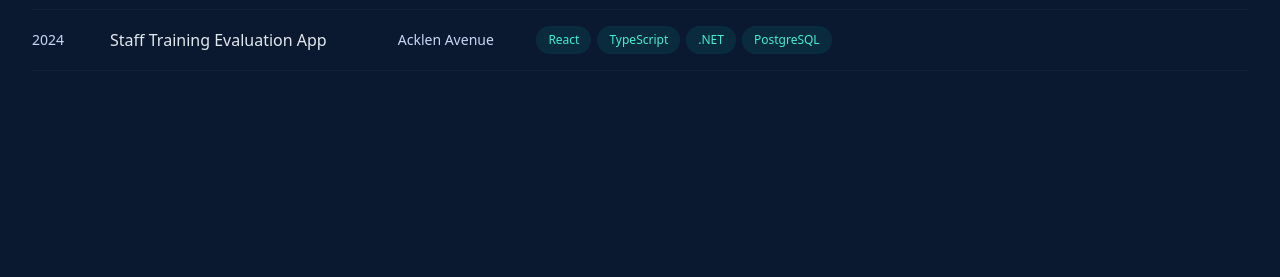
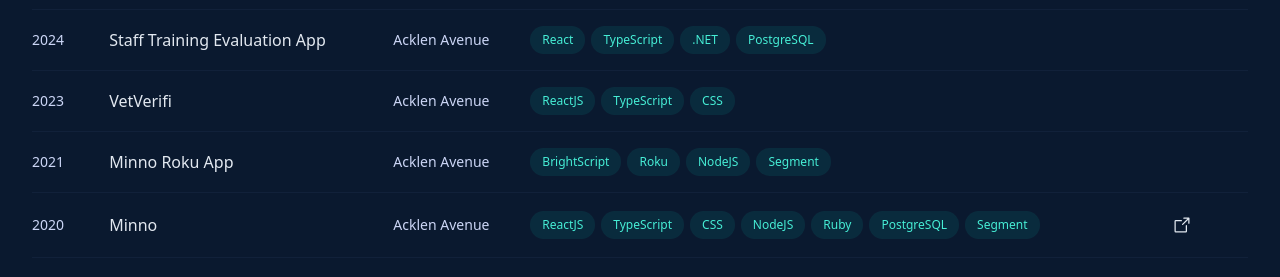
Before and after one commit to Lictro/my-portfolio, a Next.js app: page /projects in a window 1280 px wide. Shown: the part 943-1220 px from the top of the page. Before the commit the page ends 1062 px from the top, so only its background shows below. Built offline with nearby package versions, Linux system fonts and the light colour scheme.

Commit message:
Add real projects

```diff
--- a/src/app/projects/components/FeaturedProjectCard.tsx
+++ b/src/app/projects/components/FeaturedProjectCard.tsx
@@ -13,7 +13,6 @@
           alt={project.name}
           className="w-full h-full object-cover group-hover:scale-105 transition-transform duration-500"
         />
-        <div className="absolute inset-0 bg-gradient-to-t from-card/90 via-card/50 to-transparent" />
       </div>
 
       {/* Content */}
--- a/src/app/projects/page.tsx
+++ b/src/app/projects/page.tsx
@@ -13,7 +13,7 @@
     description:
       'Personal bookmark management application to organize, categorize, and quickly access saved resources with a clean and responsive interface.',
     image: '/images/bookmark-manager.png',
-    year: '2025',
+    year: '2026',
     madeAt: 'Personal',
     technologies: [
       'Next.js',
@@ -31,7 +31,8 @@
     name: 'Mobile Data Collection App',
     description:
       'Cross-platform mobile application enabling field users to capture photos and submit structured form data with secure authentication and cloud storage integration.',
-    image: '',
+    image:
+      'https://images.unsplash.com/photo-1519389950473-47ba0277781c?w=800&h=500&fit=crop',
     year: '2025',
     madeAt: 'Acklen Avenue',
     technologies: [
@@ -50,14 +51,63 @@
     name: 'Staff Training Evaluation App',
     description:
       'Full-stack web application for evaluating healthcare staff training programs with dynamic forms and secure backend processing.',
-    image: '',
+    image:
+      'https://images.unsplash.com/photo-1454165804606-c3d57bc86b40?w=800&h=500&fit=crop',
     year: '2024',
     madeAt: 'Acklen Avenue',
     technologies: ['React', 'TypeScript', '.NET', 'PostgreSQL'],
     liveUrl: null,
     githubUrl: null,
   },
+  {
+    id: 4,
+    name: 'VetVerifi',
+    description:
+      'Web platform focused on verification workflows, built with modern React architecture and reusable UI components to improve operational efficiency.',
+    image:
+      'https://images.unsplash.com/photo-1581093458791-9d42e6b2e3b9?w=800&h=500&fit=crop',
+    year: '2023',
+    madeAt: 'Acklen Avenue',
+    technologies: ['ReactJS', 'TypeScript', 'CSS'],
+    liveUrl: null,
+    githubUrl: null,
+  },
+  {
+    id: 5,
+    name: 'Minno Roku App',
+    description:
+      'Smart TV application developed for the Roku platform, contributing to streaming experiences and analytics integrations using BrightScript and Segment.',
+    image:
+      'https://images.unsplash.com/photo-1593359677879-a4bb92f829d1?w=800&h=500&fit=crop',
+    year: '2021',
+    madeAt: 'Acklen Avenue',
+    technologies: ['BrightScript', 'Roku', 'NodeJS', 'Segment'],
+    liveUrl: null,
+    githubUrl: null,
+  },
+  {
+    id: 6,
+    name: 'Minno',
+    description:
+      'Full-stack platform contributing to scalable frontend features and backend integrations supporting analytics and user engagement.',
+    image:
+      'https://images.unsplash.com/photo-1551288049-bebda4e38f71?w=800&h=500&fit=crop',
+    year: '2020',
+    madeAt: 'Acklen Avenue',
+    technologies: [
+      'ReactJS',
+      'TypeScript',
+      'CSS',
+      'NodeJS',
+      'Ruby',
+      'PostgreSQL',
+      'Segment',
+    ],
+    liveUrl: 'https://gominno.com/',
+    githubUrl: null,
+  },
 ];
+
 export default function ProjectsPage() {
   const featuredProjects = projects.filter((p) => p.featured);
   const allProjects = projects.filter((p) => !p.featured);
```
Also changed, not shown: public/images/bookmark-manager.png (renamed from src/app/projects/images/bookmark-manager.png).
